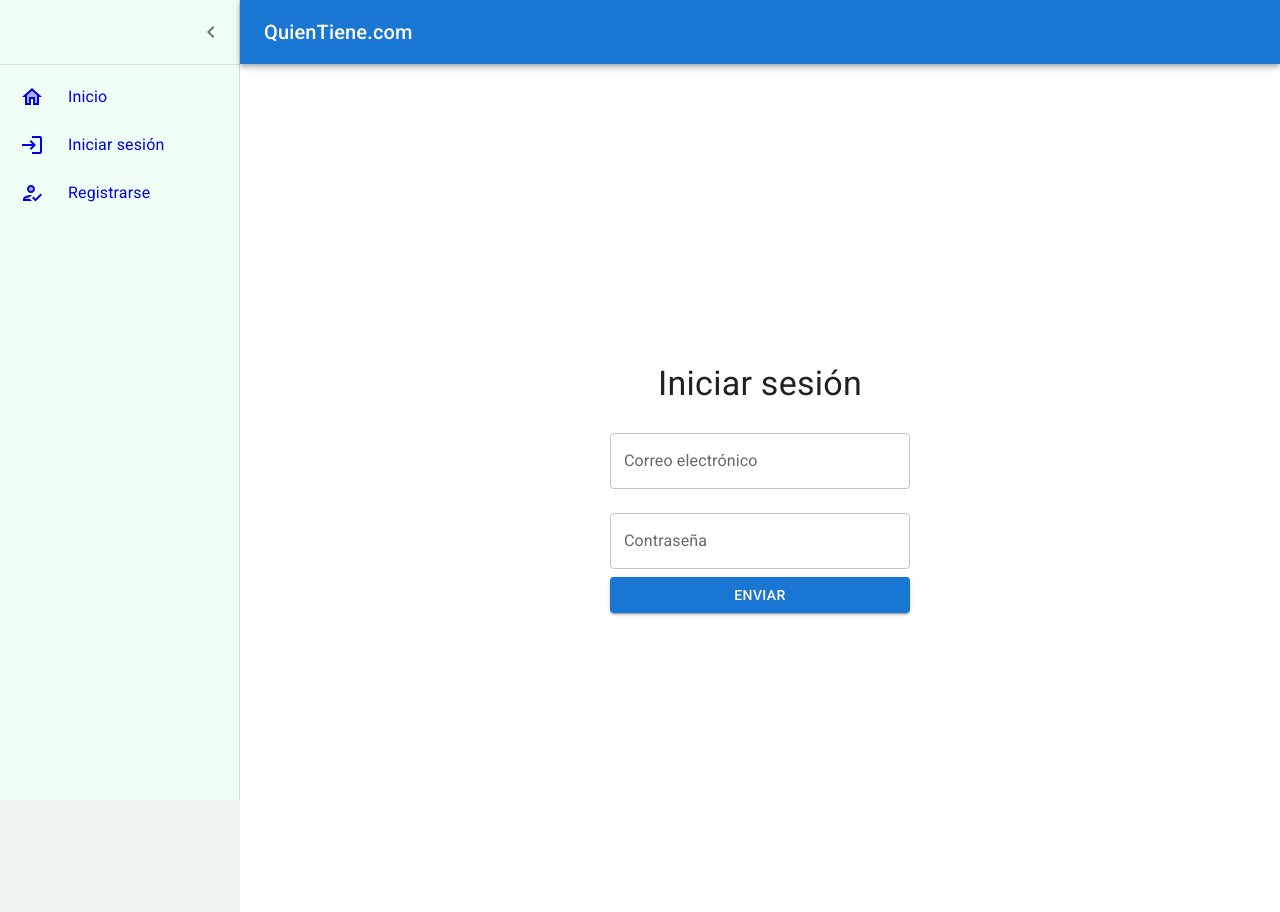
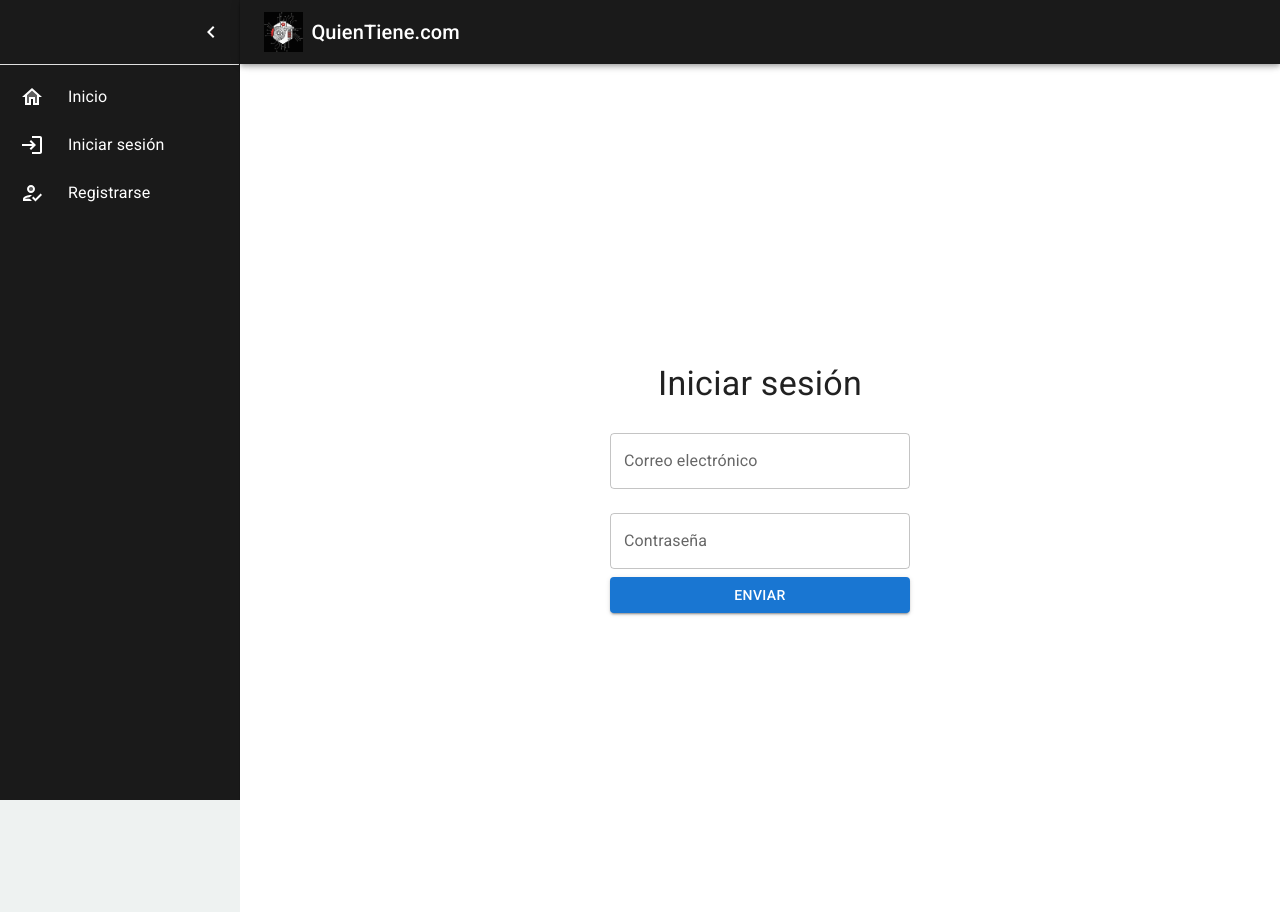
Before and after one commit to dchuquilla/carparts-web, a React (Vite) app: page /signin in a window 1280 px wide. Both pictures are taken after a click on the button 32 px from the left and 32 px from the top of the page. Built offline with nearby package versions, Linux system fonts and the light colour scheme.

Commit message:
Appbar and Sidebar to black

```diff
--- a/index.html
+++ b/index.html
@@ -5,7 +5,9 @@
   <meta charset="UTF-8" />
   <link rel="icon" type="image/svg+xml" href="/favicon/favicon.svg" />
   <meta name="viewport" content="width=device-width, initial-scale=1.0" />
-  <title>QuienTiene.com</title>
+  <title>
+    QuienTiene.com
+  </title>
   <link rel="icon" type="image/png" href="/favicon/favicon-96x96.png" sizes="96x96" />
   <link rel="icon" type="image/svg+xml" href="/favicon/favicon.svg" />
   <link rel="shortcut icon" href="/favicon/favicon.ico" />
--- a/src/App.tsx
+++ b/src/App.tsx
@@ -195,7 +195,7 @@
   return (
     <Box sx={{ display: 'flex' }}>
       <CssBaseline />
-      <AppBar position="fixed" open={open}>
+      <AppBar position="fixed" open={open} sx={{ backgroundColor: '#1A1A1A' }}>
         <Toolbar>
           <IconButton
         color="inherit"
@@ -211,9 +211,12 @@
           >
         <MenuIcon />
           </IconButton>
-          <Typography variant="h6" component="div" sx={{ flexGrow: 1 }}>
+        <Box sx={{ display: 'flex', alignItems: 'center', flexGrow: 1 }}>
+        <img src="/quien_tiene_logo_d.png" alt="QuienTiene Logo" style={{ height: 40, marginRight: 8 }} />
+        <Typography variant="h6" component="div">
           QuienTiene.com
         </Typography>
+        </Box>
 
           {isAuthenticated && (
         <div>
@@ -251,54 +254,47 @@
       </AppBar>
 
       {/* Sidebar */}
-      <Drawer variant="permanent" open={open}>
+      <Drawer variant="permanent" open={open} sx={{ '& .MuiDrawer-paper': { backgroundColor: '#1A1A1A', color: '#FFFFFF' } }}>
         <DrawerHeader>
-          <IconButton onClick={handleDrawerClose}>
+          <IconButton onClick={handleDrawerClose} sx={{ color: '#FFFFFF' }}>
         {theme.direction === 'rtl' ? <ChevronRightIcon /> : <ChevronLeftIcon />}
           </IconButton>
         </DrawerHeader>
-        <Divider />
+        <Divider sx={{ backgroundColor: '#FFFFFF' }} />
         <List>
           <ListItem key="Inicio" disablePadding sx={{ display: 'block' }} component={Link} to="/">
-            <ListItemButton onClick={handleDrawerClose} sx={[ { minHeight: 48, px: 2.5, },
-                open ? { justifyContent: 'initial', } : { justifyContent: 'center', }, ]} >
-              <HomeTwoToneIcon sx={[ { minWidth: 0, justifyContent: 'center', },
-                  open ? { mr: 3, } : { mr: 'auto', }, ]} >
-                <InboxIcon />
-              </HomeTwoToneIcon>
-              <ListItemText primary="Inicio" sx={[ open ? { opacity: 1, } : { opacity: 0, }, ]} />
+        <ListItemButton onClick={handleDrawerClose} sx={[ { minHeight: 48, px: 2.5, color: '#FFFFFF' },
+            open ? { justifyContent: 'initial' } : { justifyContent: 'center' } ]}>
+          <HomeTwoToneIcon sx={[ { minWidth: 0, justifyContent: 'center', color: '#FFFFFF' },
+          open ? { mr: 3 } : { mr: 'auto' } ]} />
+          <ListItemText primary="Inicio" sx={[ open ? { opacity: 1 } : { opacity: 0 } ]} />
         </ListItemButton>
           </ListItem>
           {isAuthenticated ? (
         <ListItem key="Solicitudes" disablePadding sx={{ display: 'block' }} component={Link} to="/requests">
-              <ListItemButton onClick={handleDrawerClose} sx={[ { minHeight: 48, px: 2.5, },
-                open ? { justifyContent: 'initial', } : { justifyContent: 'center', }, ]} >
-                <MoveToInboxTwoToneIcon sx={[ { minWidth: 0, justifyContent: 'center', },
-                  open ? { mr: 3, } : { mr: 'auto', }, ]} >
-                <InboxIcon />
-                </MoveToInboxTwoToneIcon>
-                <ListItemText primary="Solicitudes" sx={[ open ? { opacity: 1, } : { opacity: 0, }, ]} />
+          <ListItemButton onClick={handleDrawerClose} sx={[ { minHeight: 48, px: 2.5, color: '#FFFFFF' },
+            open ? { justifyContent: 'initial' } : { justifyContent: 'center' } ]}>
+            <MoveToInboxTwoToneIcon sx={[ { minWidth: 0, justifyContent: 'center', color: '#FFFFFF' },
+          open ? { mr: 3 } : { mr: 'auto' } ]} />
+            <ListItemText primary="Solicitudes" sx={[ open ? { opacity: 1 } : { opacity: 0 } ]} />
           </ListItemButton>
         </ListItem>
           ) : (
-            <><ListItem key="Login" disablePadding sx={{ display: 'block' }} component={Link} to="/signin">
-                <ListItemButton onClick={handleDrawerClose} sx={[{ minHeight: 48, px: 2.5, },
-                open ? { justifyContent: 'initial', } : { justifyContent: 'center', },]}>
-                  <LoginTwoToneIcon sx={[{ minWidth: 0, justifyContent: 'center', },
-                  open ? { mr: 3, } : { mr: 'auto', },]}>
-                    <InboxIcon />
-                  </LoginTwoToneIcon>
-                  <ListItemText primary={t('login')} sx={[open ? { opacity: 1, } : { opacity: 0, },]} />
+        <>
+          <ListItem key="Login" disablePadding sx={{ display: 'block' }} component={Link} to="/signin">
+            <ListItemButton onClick={handleDrawerClose} sx={[{ minHeight: 48, px: 2.5, color: '#FFFFFF' },
+            open ? { justifyContent: 'initial' } : { justifyContent: 'center' }]}>
+          <LoginTwoToneIcon sx={[{ minWidth: 0, justifyContent: 'center', color: '#FFFFFF' },
+          open ? { mr: 3 } : { mr: 'auto' }]} />
+          <ListItemText primary={t('login')} sx={[open ? { opacity: 1 } : { opacity: 0 }]} />
             </ListItemButton>
           </ListItem>
           <ListItem key="Signup" disablePadding sx={{ display: 'block' }} component={Link} to="/users/new">
-                <ListItemButton onClick={handleDrawerClose} sx={[{ minHeight: 48, px: 2.5, },
-                open ? { justifyContent: 'initial', } : { justifyContent: 'center', },]}>
-                  <HowToRegTwoToneIcon sx={[{ minWidth: 0, justifyContent: 'center', },
-                  open ? { mr: 3, } : { mr: 'auto', },]}>
-                    <InboxIcon />
-                  </HowToRegTwoToneIcon>
-                  <ListItemText primary={t('signUp')} sx={[open ? { opacity: 1, } : { opacity: 0, },]} />
+            <ListItemButton onClick={handleDrawerClose} sx={[{ minHeight: 48, px: 2.5, color: '#FFFFFF' },
+            open ? { justifyContent: 'initial' } : { justifyContent: 'center' }]}>
+          <HowToRegTwoToneIcon sx={[{ minWidth: 0, justifyContent: 'center', color: '#FFFFFF' },
+          open ? { mr: 3 } : { mr: 'auto' }]} />
+          <ListItemText primary={t('signUp')} sx={[open ? { opacity: 1 } : { opacity: 0 }]} />
             </ListItemButton>
           </ListItem>
         </>
```
Also changed, not shown: public/quien_tiene_logo_d.png (added). Lines whose indentation alone changed are shown as unchanged.
